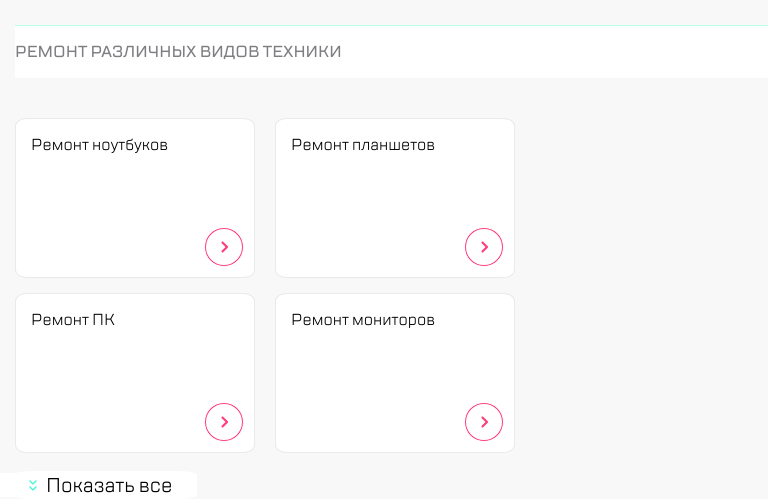
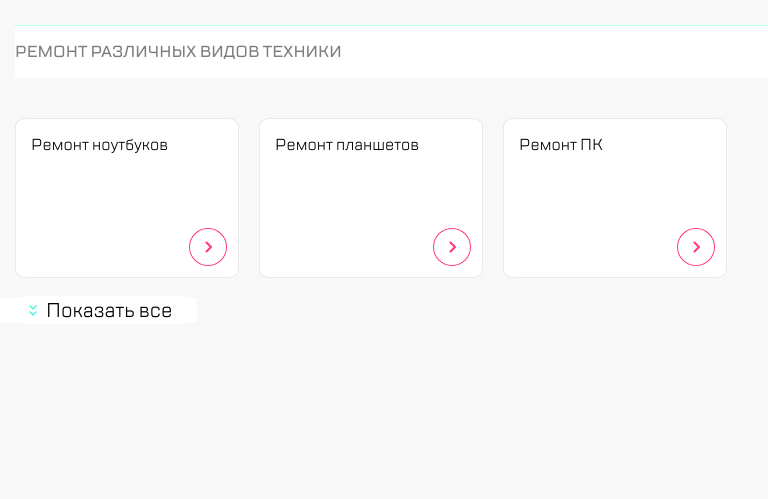
Before and after one commit to Backflipper666/CPSdesign, a website built with webpack: page src/index.html in a window 768 px wide. Shown: the part 813-1312 px from the top of the page. After the commit the page ends 1137 px from the top, so only its background shows below. Built offline with nearby package versions, Linux system fonts and the light colour scheme.

Commit message:
resize labels replica width to 224 from 240 for tablets

```diff
--- a/src/index.html
+++ b/src/index.html
@@ -161,7 +161,7 @@
                     <p class="labels__descr">Ремонт ПК</p>
                     <a href="https://www.kata.academy" class="labels__go"></a>
                 </div>
-                <div class="labels__view-soniclabels__logo labels__link">
+                <div class="labels__view-sonic labels__logo labels__link">
                     <p class="labels__descr">Ремонт мониторов</p>
                     <a href="https://www.kata.academy" class="labels__go"></a>
                 </div>
--- a/src/scss/_five-replica.scss
+++ b/src/scss/_five-replica.scss
@@ -30,3 +30,8 @@ $button-white: #FFF;
         border: 1px solid $blue-light;
     }
 }
+@media (min-width:768px) and (max-width:1119px){
+    .labels__link{
+        width: 224px;
+    }
+}
--- a/src/scss/_five-style.scss
+++ b/src/scss/_five-style.scss
@@ -13,11 +13,7 @@
 
 }
 /*TTLakes-Regular*/
-:root{
-    --light-blue:#41f6d7;
-    --bg-color:#fff;
-    font-size: 16px;
-}
+
 html {
     box-sizing: border-box;
   }
--- a/src/scss/_three-tablet.scss
+++ b/src/scss/_three-tablet.scss
@@ -292,5 +292,15 @@
         display: inline-block;
     }
     /*1.5 end*/
+    /*hide unnecessary labels for  tablet start */
+    .labels__view-sonic{
+        display: none;
+        visibility: hidden;
+    }
+    .labels__link{
+        width: 224px;
+        height: 160px;
+    }
+       /*hide unnecessary labels for  tablet end*/
 
 }
```
